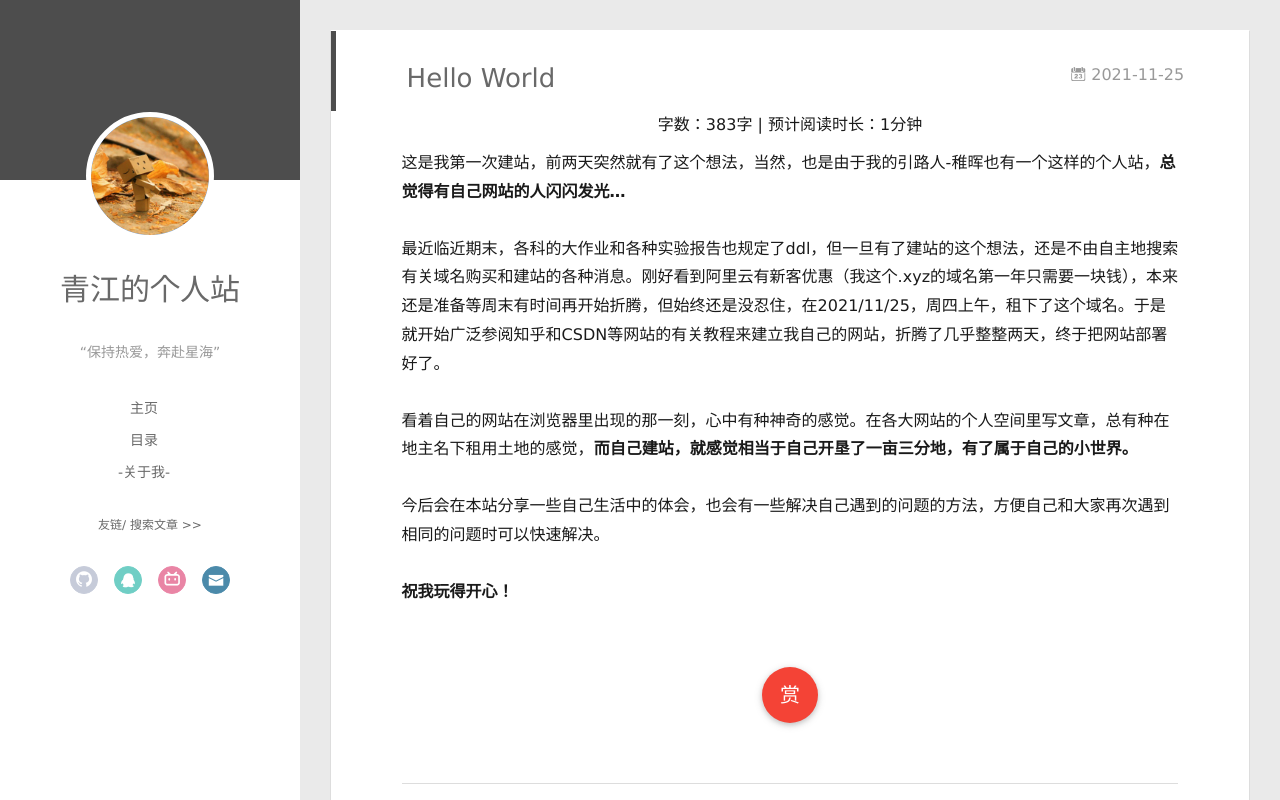
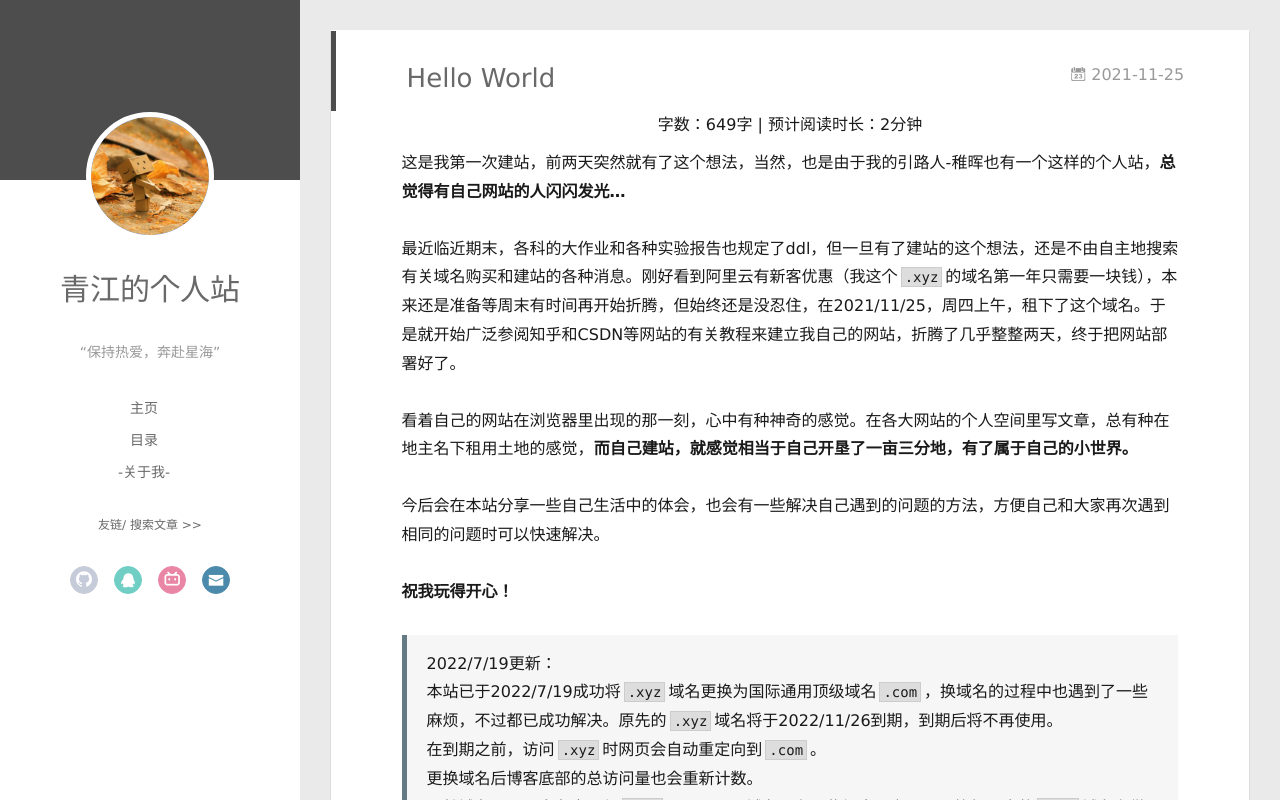
Before and after one commit to HC3560/HC3560.github.io, a plain HTML site: page 2021/11/25/hello-world/index.html in a window 1280 px wide. Drawn offline with Linux system fonts and the light colour scheme; some packages are replaced by stand-ins of ours; a script that the page names is missing.

Commit message:
Site updated: 2022-07-20 23:51:14

```diff
--- a/2021/11/25/hello-world/index.html
+++ b/2021/11/25/hello-world/index.html
@@ -16,7 +16,7 @@
 <meta property="og:description" content="这是我第一次建站，前两天突然就有了这个想法，当然，也是由于我的引路人-稚晖也有一个这样的个人站，总觉得有自己网站的人闪闪发光… 最近临近期末，各科的大作业和各种实验报告也规定了ddl，但一旦有了建站的这个想法，还是不由自主地搜索有关域名购买和建站的各种消息。刚好看到阿里云有新客优惠（我这个.xyz的域名第一年只需要一块钱），本来还是准备等周末有时间再开始折腾，但始终还是没忍住，在2021&#x2F;11&#x2F;2">
 <meta property="og:locale" content="zh_CN">
 <meta property="article:published_time" content="2021-11-24T16:00:00.000Z">
-<meta property="article:modified_time" content="2021-11-27T16:36:42.265Z">
+<meta property="article:modified_time" content="2022-07-20T15:48:36.194Z">
 <meta property="article:author" content="青江的个人站">
 <meta property="article:tag" content="生日快乐🎂">
 <meta name="twitter:card" content="summary">
@@ -178,16 +178,23 @@
 
       </header>
 <div align="center" class="post-count">
-字数：383字 | 预计阅读时长：1分钟
+字数：649字 | 预计阅读时长：2分钟
 </div>
 
     <div class="article-entry" itemprop="articleBody">
 
         <p>这是我第一次建站，前两天突然就有了这个想法，当然，也是由于我的引路人-稚晖也有一个这样的个人站，<strong>总觉得有自己网站的人闪闪发光…</strong></p>
-<p>最近临近期末，各科的大作业和各种实验报告也规定了ddl，但一旦有了建站的这个想法，还是不由自主地搜索有关域名购买和建站的各种消息。刚好看到阿里云有新客优惠（我这个.xyz的域名第一年只需要一块钱），本来还是准备等周末有时间再开始折腾，但始终还是没忍住，在2021/11/25，周四上午，租下了这个域名。于是就开始广泛参阅知乎和CSDN等网站的有关教程来建立我自己的网站，折腾了几乎整整两天，终于把网站部署好了。</p>
+<p>最近临近期末，各科的大作业和各种实验报告也规定了ddl，但一旦有了建站的这个想法，还是不由自主地搜索有关域名购买和建站的各种消息。刚好看到阿里云有新客优惠（我这个<code>.xyz</code>的域名第一年只需要一块钱），本来还是准备等周末有时间再开始折腾，但始终还是没忍住，在2021/11/25，周四上午，租下了这个域名。于是就开始广泛参阅知乎和CSDN等网站的有关教程来建立我自己的网站，折腾了几乎整整两天，终于把网站部署好了。</p>
 <p>看着自己的网站在浏览器里出现的那一刻，心中有种神奇的感觉。在各大网站的个人空间里写文章，总有种在地主名下租用土地的感觉，<strong>而自己建站，就感觉相当于自己开垦了一亩三分地，有了属于自己的小世界。</strong></p>
 <p>今后会在本站分享一些自己生活中的体会，也会有一些解决自己遇到的问题的方法，方便自己和大家再次遇到相同的问题时可以快速解决。</p>
 <p><strong>祝我玩得开心！</strong></p>
+<blockquote>
+<p>2022/7/19更新：</p>
+<p>本站已于2022/7/19成功将<code>.xyz</code>域名更换为国际通用顶级域名<code>.com</code>，换域名的过程中也遇到了一些麻烦，不过都已成功解决。原先的<code>.xyz</code>域名将于2022/11/26到期，到期后将不再使用。</p>
+<p>在到期之前，访问<code>.xyz</code>时网页会自动重定向到<code>.com</code>。</p>
+<p>更换域名后博客底部的总访问量也会重新计数。</p>
+<p>虽然域名只是一个名字，但<code>.com</code>是国际通用域名，在一些场合更为通用。比如原来的<code>.xyz</code>域名在微信中打开时，会提示非微信官方网页，不能直接访问，而且即便是点击继续访问，也可能出现由于转换手机预览模式，而导致网页显示不完全。这种情况下，只能通过右下角的访问原网页才能正常访问。而com/net等域名则不会有类似的提示，在一些场合下天生适配性会更好，因此更换域名。</p>
+</blockquote>
 
 
 
@@ -433,15 +440,15 @@ return o(i(t),arguments.length<2?void 0:u(arguments[1]))}})},function(t,n,r){var
               </li>
 
               <li class="article-tag-list-item">
-                <a href="javascript:void(0)" class="js-tag color3">命令</a>
-              </li>
-
-              <li class="article-tag-list-item">
                 <a href="javascript:void(0)" class="js-tag color3">语录</a>
               </li>
 
               <li class="article-tag-list-item">
                 <a href="javascript:void(0)" class="js-tag color1">新年快乐！</a>
+              </li>
+
+              <li class="article-tag-list-item">
+                <a href="javascript:void(0)" class="js-tag color3">命令</a>
               </li>
 
               <li class="article-tag-list-item">
```
Also changed, not shown: 2022/01/01/2022新年快乐！/index.html (+4 -4 lines), 2022/01/10/关于Windows10突然出现的Win键失效问题/index.html (+4 -4 lines), 2022/01/12/命令合集/index.html (+4 -4 lines), 2022/02/02/语录/index.html (+4 -4 lines), 404.html (+1 -1 lines), about/index.html (+4 -4 lines), archives/2021/11/index.html (+4 -4 lines), archives/2021/index.html (+4 -4 lines), archives/2022/01/index.html (+4 -4 lines), archives/2022/02/index.html (+4 -4 lines), archives/2022/index.html (+4 -4 lines), archives/index.html (+4 -4 lines), index.html (+13 -6 lines), tags/命令/index.html (+4 -4 lines), 4 more files.
